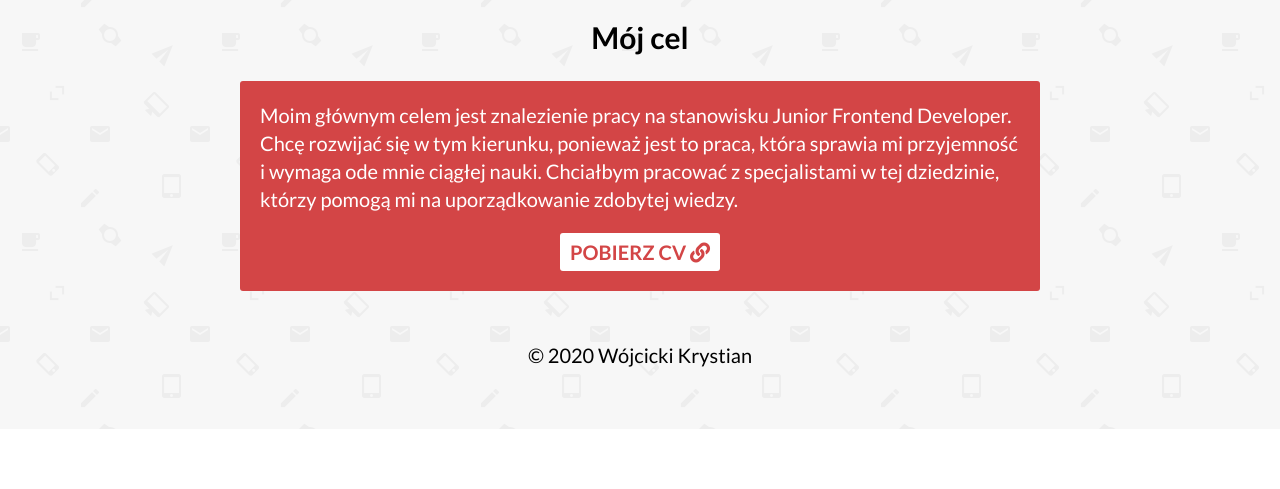
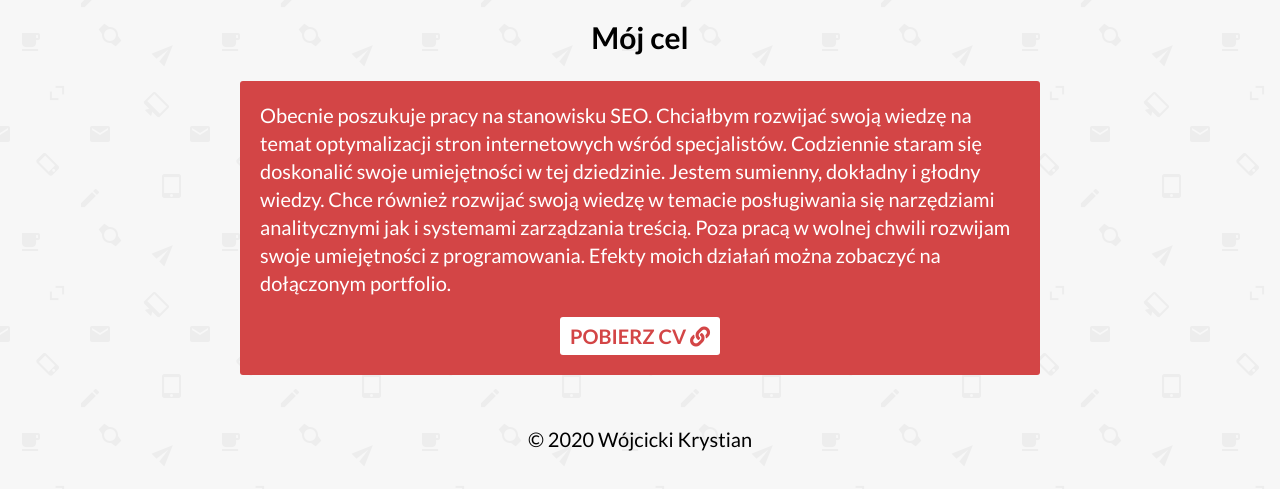
Before and after one commit to Krystian93/Krystian93.github.io, a website: page index.html in a window 1280 px wide. Shown: the part 1524-2013 px from the top of the page. Before the commit the page ends 1953 px from the top, so only its background shows below. Drawn offline with Linux system fonts and the light colour scheme.

Commit message:
change personal text

```diff
--- a/css/style.css
+++ b/css/style.css
@@ -14,7 +14,11 @@
     -webkit-transform: translateY(0);
     transform: translateY(0); } }
 
-.bold {
+
+::selection{
+  background-color: rgba(0, 0, 0, 0.596);
+}
+    .bold {
   font-weight: 700; }
 
 .my-1 {
--- a/index.html
+++ b/index.html
@@ -123,9 +123,7 @@
             <h2 class="my-2 bold">Mój cel</h2>
             <div class="goal__box">
               <p>
-                Moim głównym celem jest znalezienie pracy na stanowisku Junior Frontend Developer. Chcę rozwijać się w tym kierunku,
-                ponieważ jest to praca, która sprawia mi przyjemność i wymaga ode mnie ciągłej nauki. Chciałbym pracować z specjalistami
-                w tej dziedzinie, którzy pomogą mi na uporządkowanie zdobytej wiedzy.
+                Obecnie poszukuje pracy na stanowisku SEO. Chciałbym rozwijać swoją wiedzę na temat optymalizacji stron internetowych wśród specjalistów. Codziennie staram się doskonalić swoje umiejętności w tej dziedzinie. Jestem sumienny, dokładny i głodny wiedzy. Chce również rozwijać swoją wiedzę w temacie posługiwania się narzędziami analitycznymi jak i systemami zarządzania treścią. Poza pracą w wolnej chwili rozwijam swoje umiejętności z programowania. Efekty moich działań można zobaczyć na dołączonym portfolio.
               </p>
                 <div class="cv-link">
                   <a href="./Krystian-Wójcicki-CV.pdf">Pobierz CV <i class="fas fa-link"></i></a>
```
